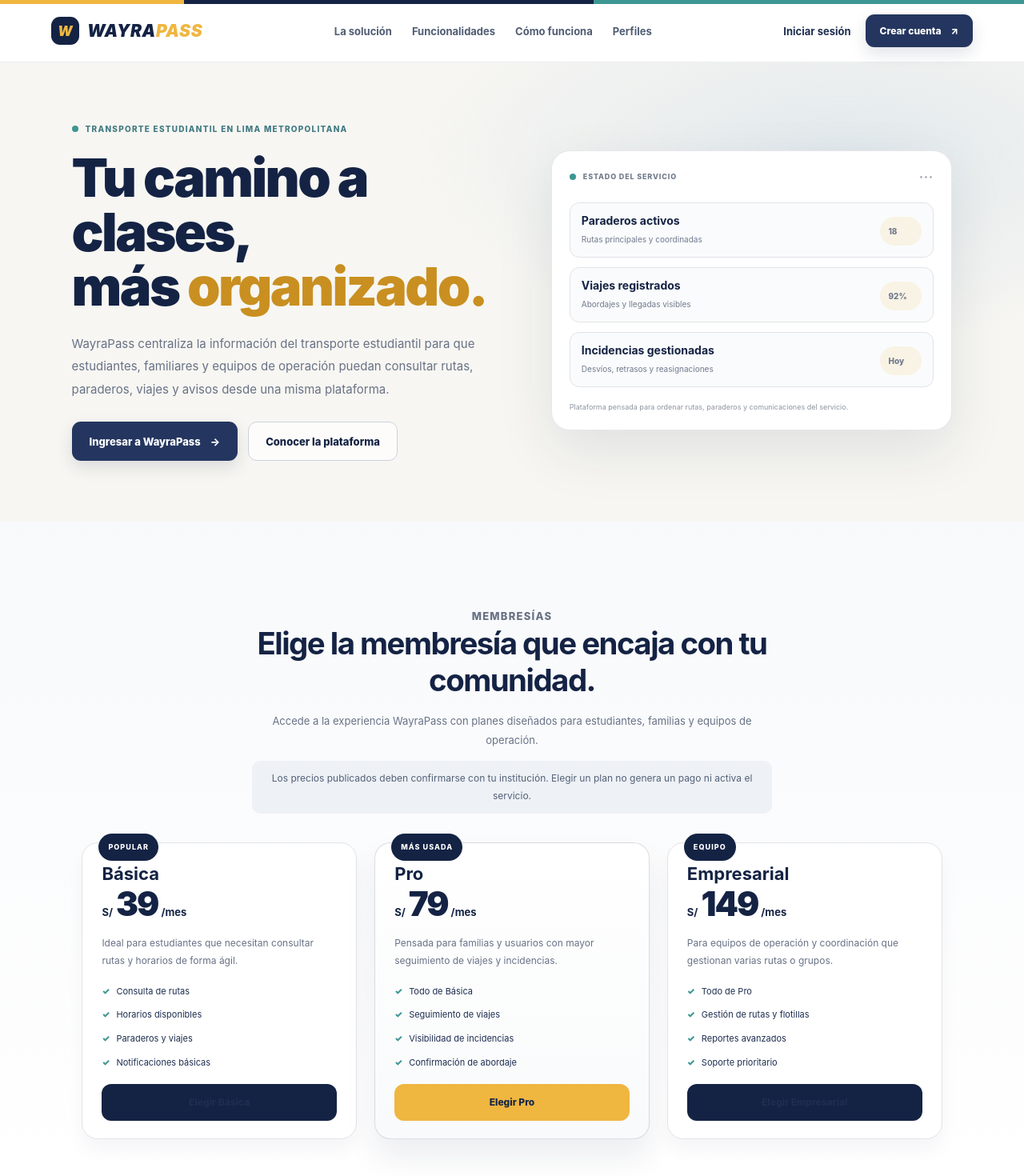
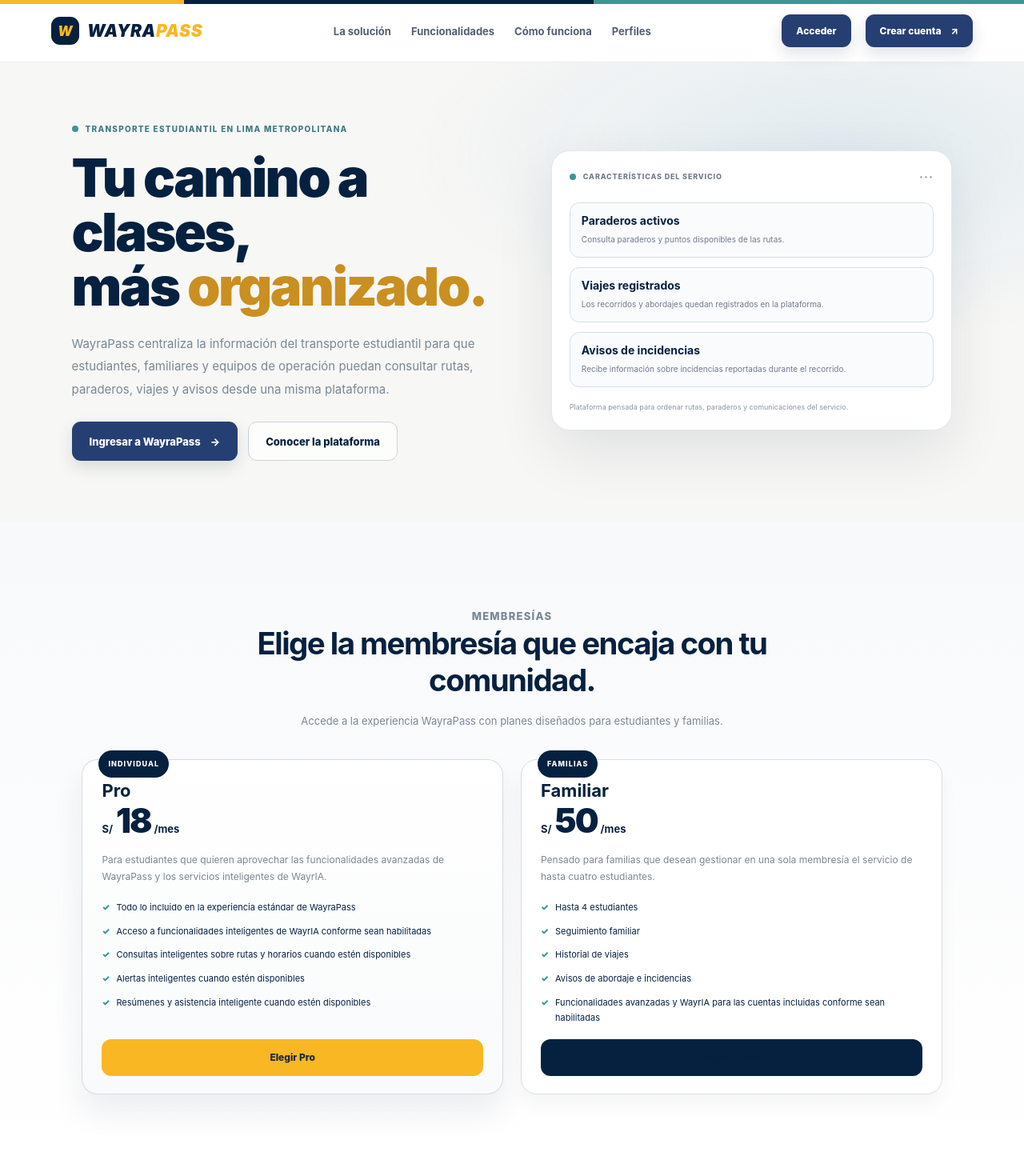
Before and after one commit to WayraPass/wayrapass-landing, an Angular app: page /home in a window 1280 px wide. Shown: the top 1470 px of the page at 80% size. Built offline with nearby package versions, Linux system fonts and the light colour scheme.

Commit message:
feat(US28): armonizar diseño e integrar acceso con la webapp

```diff
--- a/src/app/app.css
+++ b/src/app/app.css
@@ -1,15 +1,15 @@
 :host {
-  --wp-navy: #142344;
-  --wp-navy-2: #24365f;
-  --wp-cream: #f7f6f2;
+  --wp-navy: #06213f;
+  --wp-navy-2: #263f73;
+  --wp-cream: #f7f7f5;
   --wp-paper: #ffffff;
-  --wp-blue: #78a9d0;
-  --wp-teal: #3d9691;
-  --wp-amber: #efb640;
-  --wp-text: #1e2e50;
-  --wp-muted: #687286;
-  --wp-line: #e1e3e7;
-  --wp-shadow: rgba(20, 35, 68, 0.1);
+  --wp-blue: #75acd6;
+  --wp-teal: #3b9694;
+  --wp-amber: #f9b723;
+  --wp-text: #06213f;
+  --wp-muted: #7a8894;
+  --wp-line: #d9dee3;
+  --wp-shadow: rgba(6, 33, 63, 0.1);
   display: block;
   color: var(--wp-text);
   background: var(--wp-cream);
@@ -46,7 +46,7 @@
   justify-content: space-between;
   gap: 25px;
   background: rgba(255, 255, 255, 0.96);
-  border-bottom: 1px solid rgba(20, 35, 68, 0.08);
+  border-bottom: 1px solid rgba(6, 33, 63, 0.08);
   backdrop-filter: blur(10px);
 }
 
@@ -57,7 +57,7 @@
   left: 0;
   right: 0;
   height: 5px;
-  background: linear-gradient(90deg, #f0b63f 0%, #f0b63f 18%, #142344 18%, #142344 58%, #3d9691 58%, #3d9691 100%);
+  background: linear-gradient(90deg, var(--wp-amber) 0%, var(--wp-amber) 18%, var(--wp-navy) 18%, var(--wp-navy) 58%, var(--wp-teal) 58%, var(--wp-teal) 100%);
 }
 
 .brand {
@@ -108,7 +108,7 @@
 .login-link {
   position: relative;
   z-index: 1;
-  color: #505d73;
+  color: #536071;
   font-size: 13px;
   font-weight: 650;
   transition: color 0.2s ease;
@@ -155,12 +155,12 @@
 .button-primary {
   background: var(--wp-navy-2);
   color: #fff !important;
-  box-shadow: 0 8px 20px rgba(20, 35, 68, 0.13);
+  box-shadow: 0 8px 20px rgba(6, 33, 63, 0.13);
 }
 
 .button-primary:hover {
-  background: #304675;
-  box-shadow: 0 12px 24px rgba(20, 35, 68, 0.19);
+  background: #294679;
+  box-shadow: 0 12px 24px rgba(6, 33, 63, 0.19);
 }
 
 .button-outline {
@@ -190,7 +190,7 @@ main {
   gap: clamp(35px, 6vw, 85px);
   align-items: center;
   padding: 72px clamp(24px, 7vw, 104px) 76px;
-  background: radial-gradient(ellipse at 82% 20%, rgba(120, 169, 208, 0.17), transparent 36%), var(--wp-cream);
+  background: radial-gradient(ellipse at 82% 20%, rgba(117, 172, 214, 0.17), transparent 36%), var(--wp-cream);
 }
 
 .hero-copy {
@@ -270,8 +270,8 @@ main {
   margin-top: 18px;
   padding: 8px 12px;
   border-radius: 999px;
-  border: 1px solid rgba(20, 35, 68, 0.12);
-  background: rgba(20, 35, 68, 0.04);
+  border: 1px solid rgba(6, 33, 63, 0.12);
+  background: rgba(6, 33, 63, 0.04);
   color: var(--wp-navy);
   font-size: 12px;
   font-weight: 700;
@@ -281,10 +281,10 @@ main {
 .hero-visual {
   position: relative;
   padding: 22px;
-  border: 1px solid rgba(20, 35, 68, 0.1);
+  border: 1px solid rgba(6, 33, 63, 0.1);
   border-radius: 23px;
   background: #fff;
-  box-shadow: 0 25px 70px rgba(20, 35, 68, 0.1);
+  box-shadow: 0 25px 70px rgba(6, 33, 63, 0.1);
   overflow: hidden;
 }
 
@@ -332,19 +332,6 @@ main {
   color: #707a8d;
   font-size: 10px;
   margin-top: 3px;
-}
-
-.simple-badge {
-  display: inline-flex;
-  align-items: center;
-  justify-content: center;
-  min-width: 52px;
-  padding: 8px 10px;
-  border-radius: 999px;
-  background: rgba(239, 182, 64, 0.12);
-  color: #7c5a12;
-  font-size: 10px;
-  font-weight: 800;
 }
 
 .visual-disclaimer {
@@ -471,7 +458,7 @@ main {
 .feature-card:hover {
   transform: translateY(-4px);
   border-color: #cbd6e1;
-  box-shadow: 0 18px 34px rgba(20, 35, 68, 0.07);
+  box-shadow: 0 18px 34px rgba(6, 33, 63, 0.07);
 }
 
 .feature-icon {
@@ -664,7 +651,7 @@ main {
   height: 36px;
   border-radius: 11px;
   color: #f5c65d;
-  background: rgba(239, 182, 64, 0.15);
+  background: rgba(249, 183, 35, 0.15);
   font-size: 11px;
   font-weight: 900;
 }
@@ -778,18 +765,12 @@ main {
 
 .privacy-section {
   padding: 58px clamp(24px, 8vw, 120px);
-  background: #f7f6f2;
+  background: var(--wp-cream);
 }
 
 .privacy-section > div {
   max-width: 850px;
   margin: 0 auto;
-}
-
-.privacy-section > div > p:last-child {
-  padding: 13px 15px;
-  border-left: 3px solid var(--wp-teal);
-  background: #fff;
 }
 
 .site-footer {
@@ -873,19 +854,9 @@ main {
   line-height: 1.85;
 }
 
-.membership-intro .membership-disclaimer {
-  max-width: 650px;
-  margin-top: 14px;
-  padding: 11px 15px;
-  border-radius: 10px;
-  color: #526179;
-  background: #eef1f5;
-  font-size: 12px;
-}
-
 .membership-grid {
   display: grid;
-  grid-template-columns: repeat(3, minmax(0, 1fr));
+  grid-template-columns: repeat(2, minmax(0, 1fr));
   gap: 22px;
   max-width: 1150px;
   margin: 0 auto;
@@ -900,20 +871,20 @@ main {
   border: 1px solid var(--wp-line);
   border-radius: 20px;
   background: #fff;
-  box-shadow: 0 14px 22px rgba(20, 35, 68, 0.04);
+  box-shadow: 0 14px 22px rgba(6, 33, 63, 0.04);
   transition: transform 0.2s ease, box-shadow 0.2s ease, border-color 0.2s ease;
 }
 
 .membership-card:hover {
   transform: translateY(-4px);
-  border-color: rgba(20, 35, 68, 0.13);
-  box-shadow: 0 22px 34px rgba(20, 35, 68, 0.08);
+  border-color: rgba(6, 33, 63, 0.13);
+  box-shadow: 0 22px 34px rgba(6, 33, 63, 0.08);
 }
 
 .membership-card.featured {
-  border-color: rgba(20, 35, 68, 0.15);
+  border-color: rgba(6, 33, 63, 0.15);
   background: linear-gradient(180deg, #ffffff 0%, #f9fafb 100%);
-  box-shadow: 0 22px 38px rgba(20, 35, 68, 0.08);
+  box-shadow: 0 22px 38px rgba(6, 33, 63, 0.08);
 }
 
 .membership-badge {
@@ -1009,7 +980,7 @@ main {
 
 .membership-button:hover {
   transform: translateY(-2px);
-  background: #223a70;
+  background: #294679;
 }
 
 .membership-card.featured .membership-button {
@@ -1107,6 +1078,10 @@ main {
 
   .feature-grid {
     grid-template-columns: repeat(2, minmax(0, 1fr));
+  }
+
+  .membership-grid {
+    grid-template-columns: 1fr;
   }
 
   .roles-section {
--- a/src/app/app.ts
+++ b/src/app/app.ts
@@ -1,6 +1,6 @@
 import { CommonModule } from '@angular/common';
 import { Component, inject } from '@angular/core';
-import { RouterLink, RouterOutlet } from '@angular/router';
+import { RouterOutlet } from '@angular/router';
 import { AuthService } from './core/services/auth.service';
 
 @Component({
@@ -14,7 +14,7 @@ export class App {}
 @Component({
   selector: 'app-landing',
   standalone: true,
-  imports: [CommonModule, RouterLink],
+  imports: [CommonModule],
   template: `
     <div class="page-shell">
       <header class="site-header">
@@ -36,8 +36,8 @@ export class App {}
             <button class="login-link logout-button" type="button" (click)="logout()">Cerrar sesión</button>
           </ng-container>
           <ng-template #guestActions>
-            <a class="login-link" routerLink="/login">Iniciar sesión</a>
-            <a class="button button-primary button-small" routerLink="/register">
+            <a class="button button-primary button-small" [href]="webAppLoginUrl">Acceder</a>
+            <a class="button button-primary button-small" [href]="webAppRegisterUrl">
               Crear cuenta <span aria-hidden="true">↗</span>
             </a>
           </ng-template>
@@ -55,15 +55,15 @@ export class App {}
               desde una misma plataforma.
             </p>
             <div class="hero-actions">
-              <a class="button button-primary" routerLink="/login">Ingresar a WayraPass <span aria-hidden="true">→</span></a>
+              <a class="button button-primary" [href]="webAppLoginUrl">Ingresar a WayraPass <span aria-hidden="true">→</span></a>
               <a class="button button-outline" href="#solucion">Conocer la plataforma</a>
             </div>
           </div>
 
-          <div class="hero-visual" aria-label="Resumen del servicio de transporte estudiantil">
+          <div class="hero-visual" aria-label="Características del servicio de transporte estudiantil">
             <div class="visual-topline">
               <span class="live-indicator"></span>
-              <span>ESTADO DEL SERVICIO</span>
+              <span>CARACTERÍSTICAS DEL SERVICIO</span>
               <span class="visual-menu" aria-hidden="true">•••</span>
             </div>
 
@@ -71,25 +71,22 @@ export class App {}
               <div class="simple-stat">
                 <div>
                   <strong>Paraderos activos</strong>
-                  <span>Rutas principales y coordinadas</span>
+                  <span>Consulta paraderos y puntos disponibles de las rutas.</span>
                 </div>
-                <span class="simple-badge">18</span>
               </div>
 
               <div class="simple-stat">
                 <div>
                   <strong>Viajes registrados</strong>
-                  <span>Abordajes y llegadas visibles</span>
+                  <span>Los recorridos y abordajes quedan registrados en la plataforma.</span>
                 </div>
-                <span class="simple-badge">92%</span>
               </div>
 
               <div class="simple-stat">
                 <div>
-                  <strong>Incidencias gestionadas</strong>
-                  <span>Desvíos, retrasos y reasignaciones</span>
+                  <strong>Avisos de incidencias</strong>
+                  <span>Recibe información sobre incidencias reportadas durante el recorrido.</span>
                 </div>
-                <span class="simple-badge">Hoy</span>
               </div>
             </div>
 
@@ -101,10 +98,7 @@ export class App {}
           <div class="membership-intro">
             <p class="eyebrow">MEMBRESÍAS</p>
             <h2>Elige la membresía que encaja con tu comunidad.</h2>
-            <p>Accede a la experiencia WayraPass con planes diseñados para estudiantes, familias y equipos de operación.</p>
-            <p class="membership-disclaimer">
-              Los precios publicados deben confirmarse con tu institución. Elegir un plan no genera un pago ni activa el servicio.
-            </p>
+            <p>Accede a la experiencia WayraPass con planes diseñados para estudiantes y familias.</p>
           </div>
 
           <div class="membership-grid">
@@ -124,8 +118,7 @@ export class App {}
 
               <a
                 class="membership-button"
-                [routerLink]="['/register']"
-                [queryParams]="{ plan: plan.id }"
+                [href]="webAppRegisterUrl"
               >
                 {{ plan.cta }}
               </a>
@@ -145,7 +138,7 @@ export class App {}
               <div class="feature-icon {{ feature.icon }}" aria-hidden="true">✦</div>
               <h3>{{ feature.title }}</h3>
               <p>{{ feature.text }}</p>
-              <a class="feature-action" routerLink="/login">Entrar a la plataforma <span aria-hidden="true">→</span></a>
+              <a class="feature-action" [href]="webAppLoginUrl">Entrar a la plataforma <span aria-hidden="true">→</span></a>
             </article>
           </div>
         </section>
@@ -182,7 +175,7 @@ export class App {}
               </article>
             </div>
             <div class="how-actions">
-              <a class="button button-amber" routerLink="/register">Crear cuenta</a>
+              <a class="button button-amber" [href]="webAppRegisterUrl">Crear cuenta</a>
               <a class="how-login" href="#preguntas">Resolver mis dudas <span aria-hidden="true">→</span></a>
             </div>
           </div>
@@ -260,10 +253,6 @@ export class App {}
               Los datos visibles en WayraPass pueden incluir información de rutas y viajes. El acceso a avisos familiares
               requiere una vinculación autorizada; protege tus credenciales y códigos temporales.
             </p>
-            <p>
-              Antes de registrarte, solicita a tu institución información sobre el responsable del tratamiento,
-              los datos utilizados y sus canales de atención. Esta landing no reemplaza el aviso de privacidad de tu institución.
-            </p>
           </div>
         </section>
       </main>
@@ -282,7 +271,7 @@ export class App {}
           <a href="#preguntas">Preguntas frecuentes</a>
           <a href="#contacto">Contacto</a>
           <a href="#privacidad">Privacidad</a>
-          <a routerLink="/login">Iniciar sesión</a>
+          <a [href]="webAppLoginUrl">Iniciar sesión</a>
         </nav>
 
         <small>WayraPass · Lima Metropolitana · Plataforma tecnológica de gestión de transporte estudiantil</small>
@@ -294,37 +283,41 @@ export class App {}
 })
 export class LandingPage {
   readonly auth = inject(AuthService);
+  readonly webAppLoginUrl = 'http://localhost:4200/login';
+  readonly webAppRegisterUrl = 'http://localhost:4200/register';
 
   readonly memberships = [
     {
-      id: 'basica',
-      name: 'Básica',
-      price: 39,
-      description: 'Ideal para estudiantes que necesitan consultar rutas y horarios de forma ágil.',
-      badge: 'Popular',
-      featured: false,
-      cta: 'Elegir Básica',
-      features: ['Consulta de rutas', 'Horarios disponibles', 'Paraderos y viajes', 'Notificaciones básicas'],
+      id: 'pro',
+      name: 'Pro',
+      price: 18,
+      description: 'Para estudiantes que quieren aprovechar las funcionalidades avanzadas de WayraPass y los servicios inteligentes de WayrIA.',
+      badge: 'Individual',
+      featured: true,
+      cta: 'Elegir Pro',
+      features: [
+        'Todo lo incluido en la experiencia estándar de WayraPass',
+        'Acceso a funcionalidades inteligentes de WayrIA conforme sean habilitadas',
+        'Consultas inteligentes sobre rutas y horarios cuando estén disponibles',
+        'Alertas inteligentes cuando estén disponibles',
+        'Resúmenes y asistencia inteligente cuando estén disponibles',
+      ],
     },
     {
-      id: 'pro',
-      name: 'Pro',
-      price: 79,
-      description: 'Pensada para familias y usuarios con mayor seguimiento de viajes y incidencias.',
-      badge: 'Más usada',
-      featured: true,
-      cta: 'Elegir Pro',
-      features: ['Todo de Básica', 'Seguimiento de viajes', 'Visibilidad de incidencias', 'Confirmación de abordaje'],
-    },
-    {
-      id: 'empresarial',
-      name: 'Empresarial',
-      price: 149,
-      description: 'Para equipos de operación y coordinación que gestionan varias rutas o grupos.',
-      badge: 'Equipo',
+      id: 'familiar',
+      name: 'Familiar',
+      price: 50,
+      description: 'Pensado para familias que desean gestionar en una sola membresía el servicio de hasta cuatro estudiantes.',
+      badge: 'Familias',
       featured: false,
-      cta: 'Elegir Empresarial',
-      features: ['Todo de Pro', 'Gestión de rutas y flotillas', 'Reportes avanzados', 'Soporte prioritario'],
+      cta: 'Elegir Familiar',
+      features: [
+        'Hasta 4 estudiantes',
+        'Seguimiento familiar',
+        'Historial de viajes',
+        'Avisos de abordaje e incidencias',
+        'Funcionalidades avanzadas y WayrIA para las cuentas incluidas conforme sean habilitadas',
+      ],
     },
   ];
 
```
Also changed, not shown: 1 other file (tests, documents, lock files or other folders).
